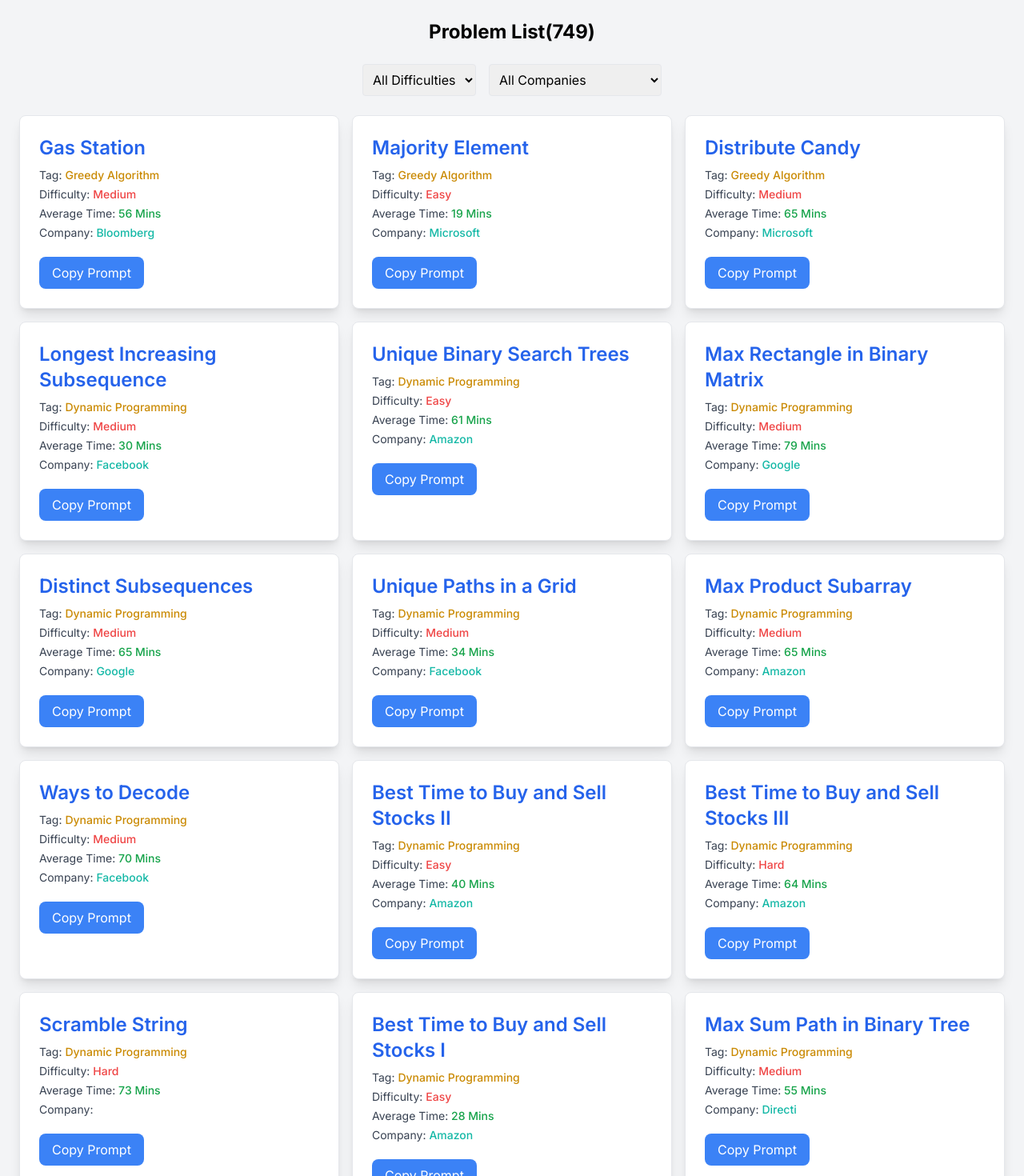
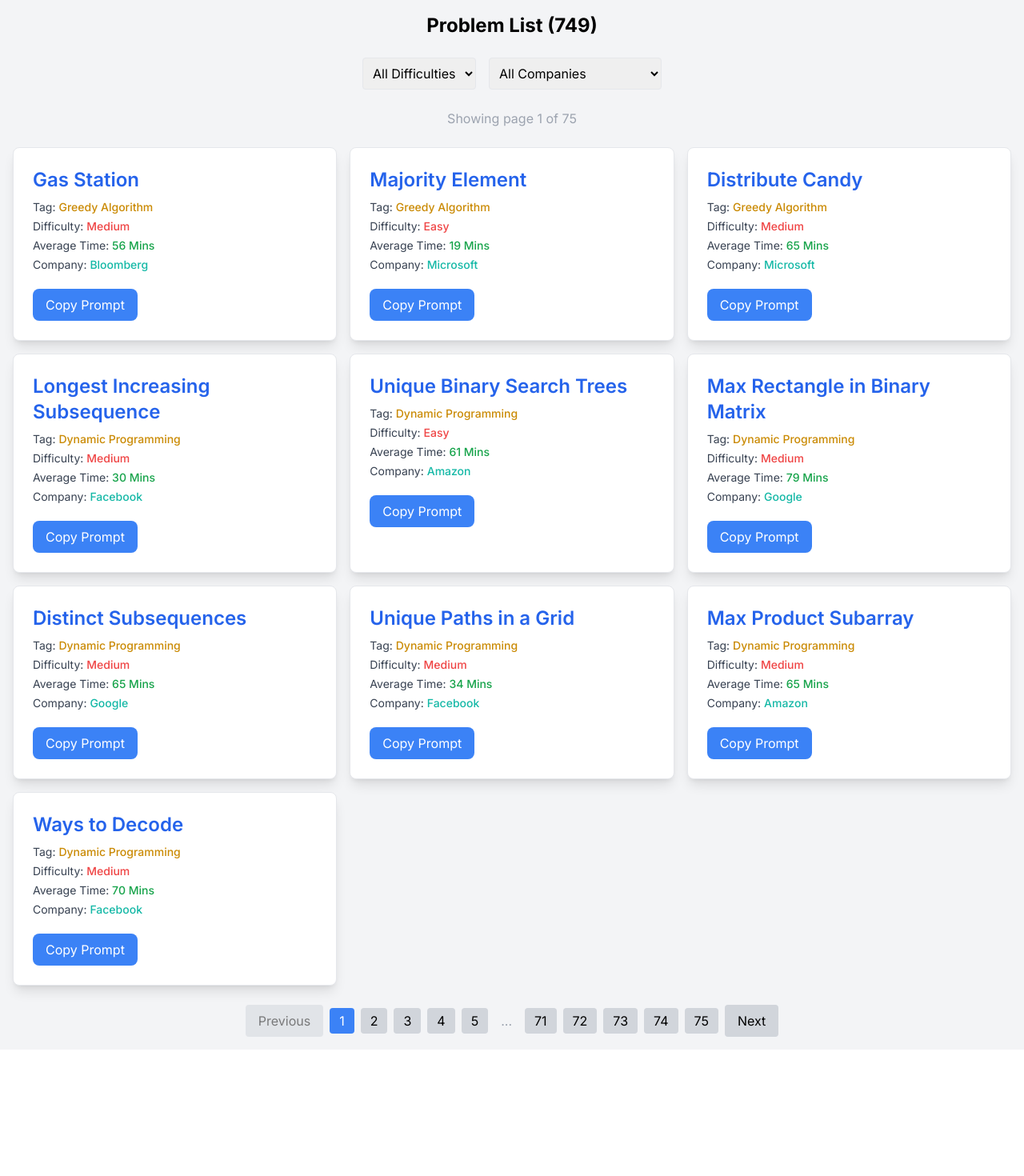
Before and after one commit to chelladurai-1997/interesting-stories, a Next.js app: page /learning/problems in a window 1280 px wide. Shown: the top 1470 px of the page at 80% size. After the commit the page ends 1312 px from the top, so only its background shows below. Built offline with nearby package versions, Linux system fonts and the light colour scheme.

Commit message:
Interview prep component questions added

```diff
--- a/app/learning/problems/page.tsx
+++ b/app/learning/problems/page.tsx
@@ -92,13 +92,16 @@ const ProblemsList: React.FC<ProblemsListProps> = ({ problems }) => {
 const Page: React.FC = () => {
   const [selectedDifficulty, setSelectedDifficulty] = useState<string>("");
   const [selectedCompany, setSelectedCompany] = useState<string>("");
+  const [currentPage, setCurrentPage] = useState<number>(1);
 
   const handleDifficultyChange = (e: React.ChangeEvent<HTMLSelectElement>) => {
     setSelectedDifficulty(e.target.value);
+    setCurrentPage(1); // Reset to first page when filter changes
   };
 
   const handleCompanyChange = (e: React.ChangeEvent<HTMLSelectElement>) => {
     setSelectedCompany(e.target.value);
+    setCurrentPage(1); // Reset to first page when filter changes
   };
 
   const companies: Record<string, string> = {};
@@ -116,16 +119,34 @@ const Page: React.FC = () => {
     );
   });
 
+  // Pagination settings
+  const itemsPerPage = 10;
+  const totalPages = Math.ceil(filteredProblems.length / itemsPerPage);
+
+  // Get the current page's problems
+  const paginatedProblems = filteredProblems.slice(
+    (currentPage - 1) * itemsPerPage,
+    currentPage * itemsPerPage
+  );
+
+  // Pagination navigation handler
+  const handlePageChange = (page: number) => {
+    if (page >= 1 && page <= totalPages) {
+      setCurrentPage(page);
+    }
+  };
+
   return (
-    <div className="min-h-screen bg-gray-100 p-6">
+    <div className="min-h-screen bg-gray-100 p-2 mx-auto">
+      <div className="min-h-screen bg-gray-100 p-2">
         <h1 className="text-2xl font-bold text-center mb-6">
-        Problem List({filteredProblems.length})
+          Problem List ({filteredProblems.length})
         </h1>
 
         {/* Filter section */}
-      <div className="flex justify-center gap-4 mb-6">
+        <div className="flex flex-col md:flex-row justify-center gap-4 mb-6">
           <select
-          className="border p-2 rounded"
+            className="border p-2 rounded w-full md:w-auto"
             value={selectedDifficulty}
             onChange={handleDifficultyChange}
           >
@@ -136,22 +157,106 @@ const Page: React.FC = () => {
           </select>
 
           <select
-          className="border p-2 rounded"
+            className="border p-2 rounded w-full md:w-auto overflow-y-auto max-h-48"
             value={selectedCompany}
             onChange={handleCompanyChange}
           >
             <option value="">All Companies</option>
-          {Object.values(companies).map((c) => {
-            return (
-              <option value={c}>
+            {Object.values(companies).map((c) => (
+              <option key={c} value={c}>
                 {c.charAt(0).toUpperCase() + c.slice(1)}
               </option>
+            ))}
+          </select>
+        </div>
+        <p className="text-center mb-6 text-gray-400">
+          Showing page {currentPage} of {totalPages}
+        </p>
+
+        {/* Problems list for current page */}
+        <ProblemsList problems={paginatedProblems} />
+
+        {/* Pagination controls */}
+        <div className="flex flex-wrap justify-center items-center mt-6 gap-2">
+          <button
+            className="px-4 py-2 bg-gray-300 rounded disabled:opacity-50"
+            onClick={() => handlePageChange(currentPage - 1)}
+            disabled={currentPage === 1}
+          >
+            Previous
+          </button>
+
+          {/* First 5 pages */}
+          {[...Array(5)].map((_, i) => {
+            const page = i + 1;
+            return (
+              <button
+                key={page}
+                onClick={() => handlePageChange(page)}
+                className={`px-3 py-1 rounded ${
+                  currentPage === page
+                    ? "bg-blue-500 text-white"
+                    : "bg-gray-300"
+                }`}
+              >
+                {page}
+              </button>
             );
           })}
-        </select>
+
+          {/* Ellipsis if more than 10 total pages and we are past the 5th page */}
+          {totalPages > 10 && currentPage > 5 && (
+            <span className="px-2 text-gray-400">...</span>
+          )}
+
+          {/* Current page if it's in the middle */}
+          {totalPages > 10 &&
+            currentPage > 5 &&
+            currentPage <= totalPages - 5 && (
+              <button
+                className="px-3 py-1 rounded bg-blue-500 text-white"
+                onClick={() => handlePageChange(currentPage)}
+              >
+                {currentPage}
+              </button>
+            )}
+
+          {/* Ellipsis if more than 10 total pages and we're not yet near the end */}
+          {totalPages > 10 && currentPage < totalPages - 4 && (
+            <span className="px-2 text-gray-400">...</span>
+          )}
+
+          {/* Last 5 pages */}
+          {totalPages > 5 &&
+            [...Array(5)].map((_, i) => {
+              const page = totalPages - 4 + i;
+              return (
+                <button
+                  key={page}
+                  onClick={() => handlePageChange(page)}
+                  className={`px-3 py-1 rounded ${
+                    currentPage === page
+                      ? "bg-blue-500 text-white"
+                      : "bg-gray-300"
+                  }`}
+                >
+                  {page}
+                </button>
+              );
+            })}
+
+          <button
+            className="px-4 py-2 bg-gray-300 rounded disabled:opacity-50"
+            onClick={() => {
+              handlePageChange(currentPage + 1);
+              window.scrollTo({ top: 0, behavior: "instant" });
+            }}
+            disabled={currentPage === totalPages}
+          >
+            Next
+          </button>
         </div>
-
-      <ProblemsList problems={filteredProblems} />
+      </div>
     </div>
   );
 };
```
Lines whose indentation alone changed are shown as unchanged.
